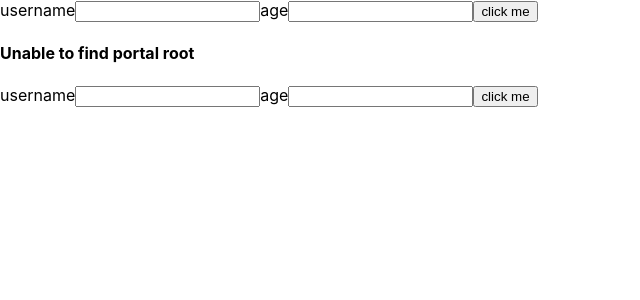
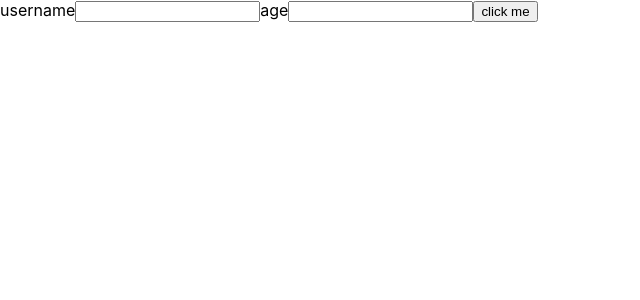
Before and after one commit to Rohan862586/project, a React (Create React App) app: page / in a window 1280 px wide. Shown: the top 300 px of the page, without its empty margins (0-640 px from the left). Built offline with nearby package versions, Linux system fonts and the light colour scheme; the HTML template or start-up script is replaced by a standard one.

Commit message:
all code

```diff
--- a/src/App.tsx
+++ b/src/App.tsx
@@ -296,19 +296,32 @@
 
 
 
+import React, { useEffect, useState } from 'react';
+import './App.css';
+import User from './component/user';
+import UserList from './component/UserList';
 
-
-import React, { useState } from 'react';
-import './App.css';
-import UserList from './component/UserList';
-import User from './component/User';
-import ProtalDemo from './component/ProtalDemo';
-import RefProgram from './component/RefProgram';
-// import NewReducer from './component/NewReducer';
 
 function App() {
 
   const [val, setVal] = useState<any[]>([]);
+
+
+  // useEffect(() => {
+  //   console.log('rohan')
+  // },[])
+
+
+  // useEffect(() => {
+  //   console.log('rohan')
+  // },[val])
+
+
+  // useEffect(() => {
+  //   console.log('rohan')
+  //   setTimeout(()=>{console.log('odel')},2000)
+  // },[])
+
 
   const alldata = (username:any,password:any) => {
     setVal([...val,{username:username, password: password}])
@@ -318,11 +331,6 @@ function App() {
     <div>
       <User alldata={alldata}/>
       <UserList val={val} />
-      <ProtalDemo/>
-      <RefProgram/>
-
-      {/* <NewReducer/> */}
-
 
     </div>
   )
@@ -338,32 +346,17 @@ export default App;
 
 
 
-// import React, { useEffect, useState } from 'react';
+// import React, { useState } from 'react';
 // import './App.css';
-// import User from './component/user';
 // import UserList from './component/UserList';
-
+// import User from './component/User';
+// import ProtalDemo from './component/ProtalDemo';
+// import RefProgram from './component/RefProgram';
+// // import NewReducer from './component/NewReducer';
 
 // function App() {
 
 //   const [val, setVal] = useState<any[]>([]);
-
-
-//   // useEffect(() => {
-//   //   console.log('rohan')
-//   // },[])
-
-
-//   // useEffect(() => {
-//   //   console.log('rohan')
-//   // },[val])
-
-
-//   // useEffect(() => {
-//   //   console.log('rohan')
-//   //   setTimeout(()=>{console.log('odel')},2000)
-//   // },[])
-
 
 //   const alldata = (username:any,password:any) => {
 //     setVal([...val,{username:username, password: password}])
@@ -373,6 +366,11 @@ export default App;
 //     <div>
 //       <User alldata={alldata}/>
 //       <UserList val={val} />
+//       <ProtalDemo/>
+//       <RefProgram/>
+
+//       {/* <NewReducer/> */}
+
 
 //     </div>
 //   )
--- a/src/component/User.tsx
+++ b/src/component/User.tsx
@@ -27,7 +27,7 @@ const User = (props:any) => {
               <form onSubmit={handleAction}>
               <label htmlFor='username' >username</label>
               <input type='text' name='username' value={username} onChange={usernamefun} />
-              <label htmlFor='age'>age</label>
+              <label htmlFor='password'>age</label>
               <input type='text' name='password' value={password} onChange={useragefun} />
               <button>click me</button>
               </form>
```
